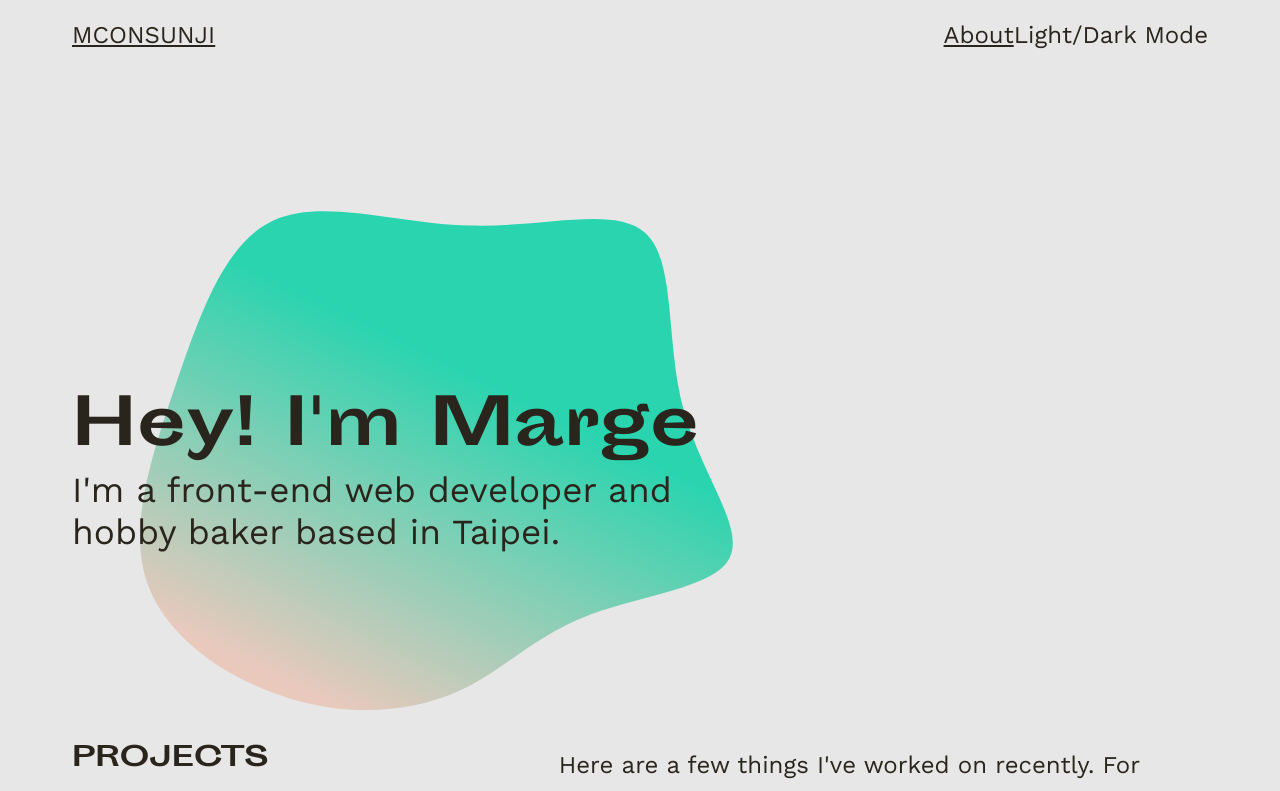
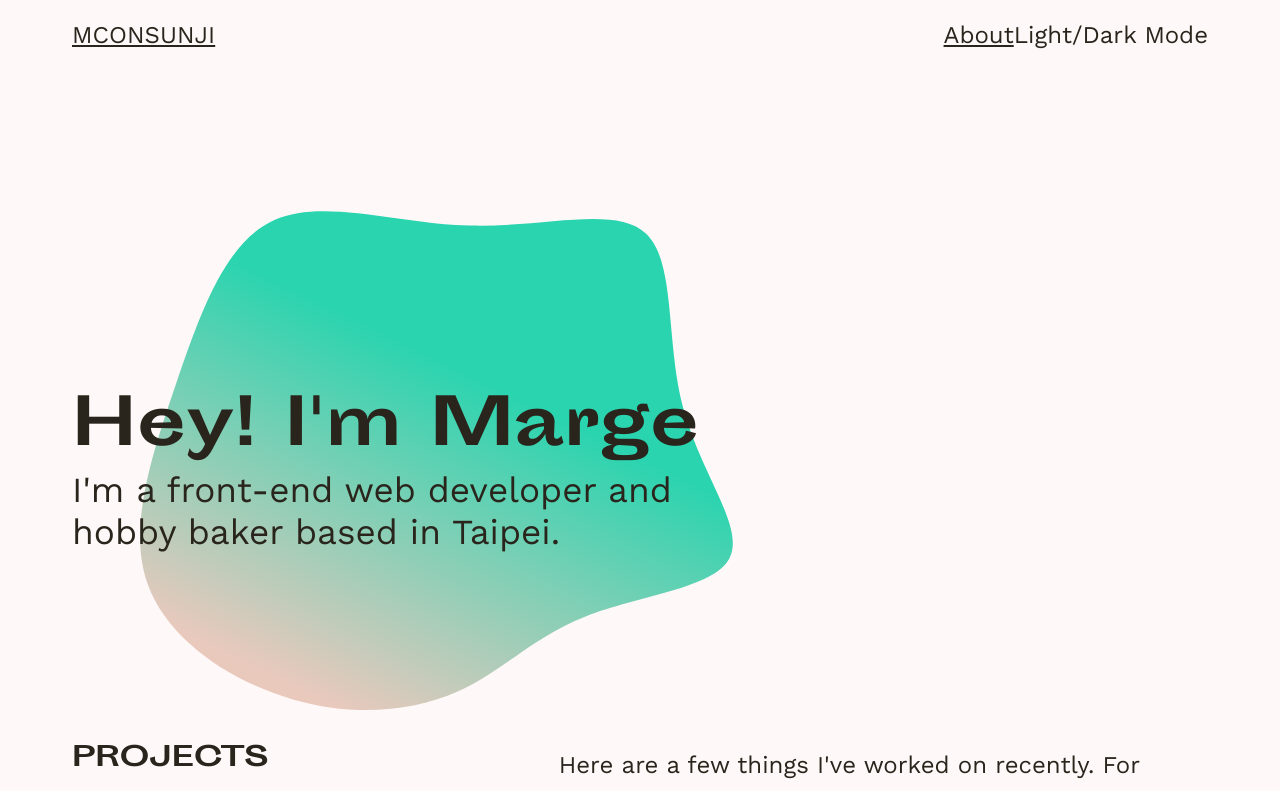
Before and after one commit to msunji/portfolio, a React (Create React App) app: page / in a window 1280 px wide. Shown: the top 791 px of the page. Built offline with nearby package versions, Linux system fonts and the light colour scheme.

Commit message:
Set primary colours

```diff
--- a/src/styles/globalStyle.js
+++ b/src/styles/globalStyle.js
@@ -5,8 +5,11 @@ const GlobalStyle = createGlobalStyle`
     ${reset}
     // Main colours
     :root {
-        --main-bg-color: #e7e7e7;
+        --main-bg-color: #fff8f8;
         --main-text-color: #2A251C;
+        --primary-red: #ed1919;
+        --primary-yellow: #edd219;
+        --primary-blue: #195eed;
     }
 
     *,
```
